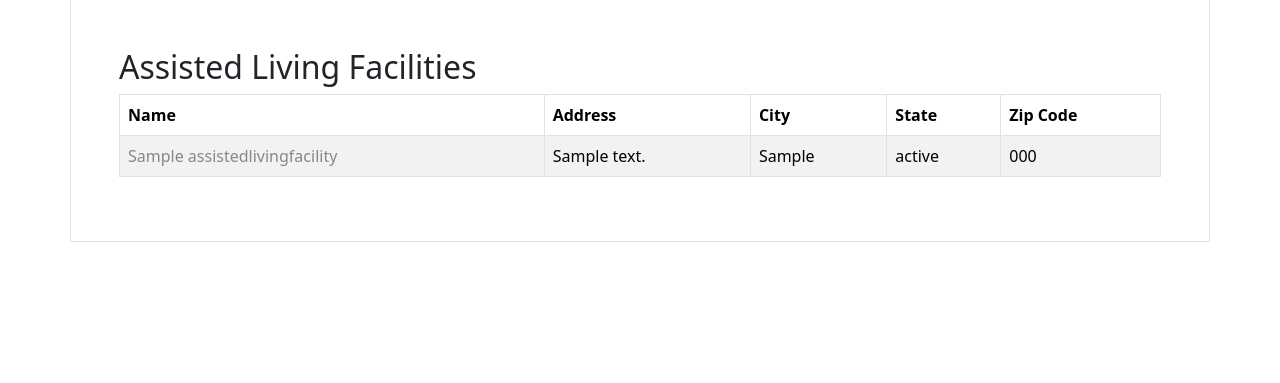
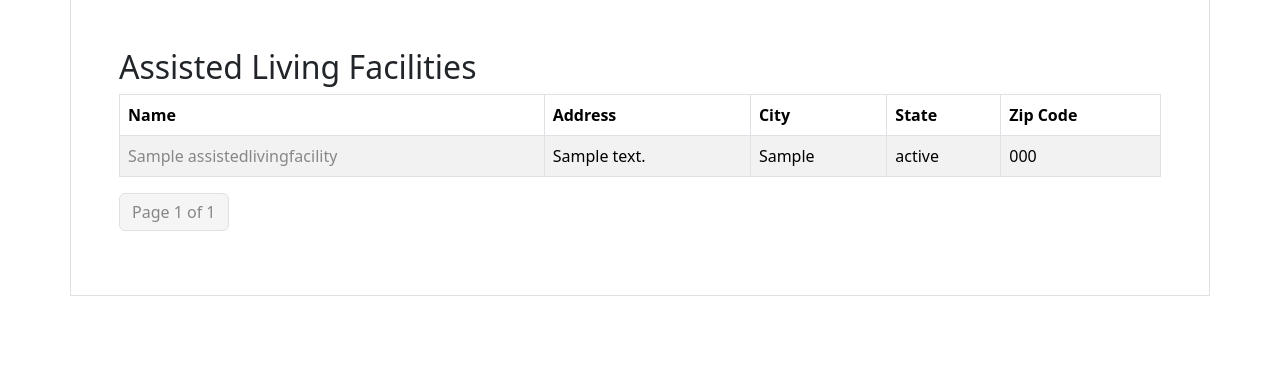
Before and after one commit to suntripper6/ABlueRainbowProject, a Django app: page /assistedliving/list in a window 1280 px wide. Shown: the part 105-488 px from the top of the page. Run offline with Django 4.2, Linux system fonts and the light colour scheme; tables that the repository leaves empty hold one stand-in row (values such as "Sample post"); some libraries are stand-ins or nearby versions.

Commit message:
adding in pagination for the other facs

```diff
--- a/a_blue_rainbow/templates/assistedliving/list.html
+++ b/a_blue_rainbow/templates/assistedliving/list.html
@@ -12,7 +12,7 @@
       </tr>
     </thead>
     <tbody>
-      {% for alf in assisted_qs %}
+      {% for alf in alfs %}
       <tr>
         <td>
           <a href="/assistedliving/details/{{ alf.id }}">{{ alf.name }}</a>
@@ -25,5 +25,20 @@
       {% endfor %}
     </tbody>
   </table>
+  <div>
+    <nav aria-label="Page navigation example">
+      <ul class="pagination">
+        {% if alfs.has_previous %}
+        <li class="page-item"><a class="page-link" href="?page=1">&laquo; First</a></li>
+        <li class="page-item"><a class="page-link" href="?page={{ alfs.previous_page_number }}">Previous</a></li>
+      {% endif %}
+        <li class="page-item disabled"><a class="page-link" href="#">Page {{ alfs.number }} of {{ alfs.paginator.num_pages }}</a></li>
+      {% if alfs.has_next %}
+        <li class="page-item"><a class="page-link" href="?page={{ alfs.next_page_number }}">Next</a></li>
+        <li class="page-item"></li><a class="page-link" href="?page={{ alfs.paginator.num_pages }}">Last &raquo;</a></li>
+      {% endif %}
+      </ul>
+    </nav>
+  </div>
 </div>
 {% endblock content %}
--- a/a_blue_rainbow/templates/skillednursing/list.html
+++ b/a_blue_rainbow/templates/skillednursing/list.html
@@ -38,4 +38,5 @@
       {% endif %}
       </ul>
     </nav>
-    {% endblock content %}
+</div>
+{% endblock content %}
--- a/a_blue_rainbow/views.py
+++ b/a_blue_rainbow/views.py
@@ -21,16 +21,12 @@ def home_view(request):
     states_qs = States.objects.order_by("state").values_list(
         "state", flat=True).distinct("state")
 
-    snf_p = Paginator(SkilledNursingFacilities.objects.all(), 2)
-    page = request.GET.get("page")
-    snfs = snf_p.get_page(page)
-
     context = {
         "provider_qs": provider_qs,
         "assisted_qs": assisted_qs,
         "homehealth_qs": homehealth_qs,
         "skillednursing_qs": skillednursing_qs,
-        "snfs": snfs,
+
         "hospice_qs": hospice_qs,
         "states_qs": states_qs,
     }
@@ -49,17 +45,25 @@ def hospice_list_view(request):
 
 def assistedliving_list_view(request):
     assisted_qs = AssistedLivingFacilities.objects.all()
+    alf_p = Paginator(AssistedLivingFacilities.objects.all(), 2)
+    page = request.GET.get("page")
+    alfs = alf_p.get_page(page)
     context = {
-        "assisted_qs": assisted_qs,
+        "alfs": alfs,
     }
+    # context = {
+    #     "assisted_qs": assisted_qs,
+    # }
 
     return render(request, "assistedliving/list.html", context=context)
 
 
 def skillednursing_list_view(request):
-    skillednursing_qs = SkilledNursingFacilities.objects.all()
+    snf_p = Paginator(SkilledNursingFacilities.objects.all(), 2)
+    page = request.GET.get("page")
+    snfs = snf_p.get_page(page)
     context = {
-        "skillednursing_qs": skillednursing_qs
+        "snfs": snfs,
     }
 
     return render(request, "skillednursing/list.html", context=context)
```
